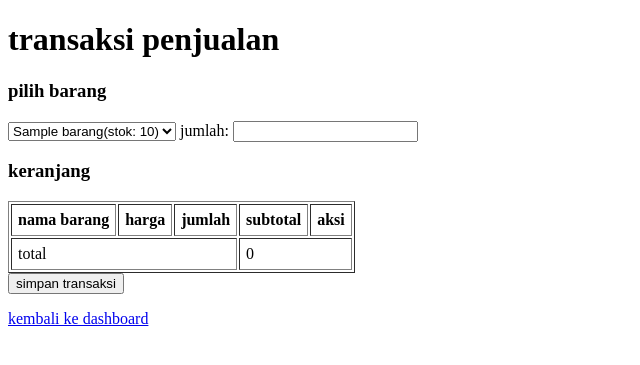
After one commit to aradeakandi62-gif/warung-abc, a PHP site: page /transaksi.php in a window 1280 px wide. The commit adds this page. Shown: the top 365 px of the page, without its empty margins (0-640 px from the left). Run offline with PHP 8.4, Linux system fonts and the light colour scheme; the visitor is signed in with stand-in values (Sample User, id 1); tables that the repository leaves empty hold one stand-in row (values such as "Sample post").

Commit message:
saya sudah selesai modul3

```diff
--- a/data_barang.php
+++ b/data_barang.php
@@ -28,7 +28,7 @@ $hasil = mysqli_query($koneksi, $sql);
         <td><?php echo $row['tanggal_kadaluarsa']; ?></td>
         <td>
             <a href="edit_barang.php?id=<?php echo $row['id_barang']; ?>">edit</a> |
-            <a href="hapus_barang.php?id=<?php echo $row['id_barang']; ?>">onclick="return confirm('yakin hapus barang ini?');">hapus</a>
+            <a href="hapus_barang.php?id=<?php echo $row['id_barang']; ?>" onclick="return confirm('yakin hapus barang ini?');">hapus</a>
         </td>
     </tr>
     <?php } ?>
--- a/hapus_barang.php
+++ b/hapus_barang.php
@@ -16,7 +16,6 @@ if (mysqli_query($koneksi, $sql)) {
     $waktu = date('Y-m-d H:i:s');
     $aktivitas = "hapus barang: " . $data['nama_barang'];
     $log = "INSERT INTO tbl_log (id_user, aktivitas, waktu) VALUES ('$id_user', '$aktivitas', '$waktu')";
-
     mysqli_query($koneksi, $log);
 }
 
--- a/proses_edit_barang.php
+++ b/proses_edit_barang.php
@@ -1,5 +1,4 @@
 <?php
-session_start();
 include 'includes/cek_session.php';
 include 'config/koneksi.php';
 
--- a/proses_tambah.php
+++ b/proses_tambah_barang.php
@@ -10,8 +10,8 @@ $stok = $_POST['stok'];
 $exp = $_POST['tanggal_kadaluarsa'];
 $exp_sql = $exp === '' ? 'null' : "'$exp'";
 
-$sql = "INSERT INTO tbl_barang (kode_barang, nama_barang, harga_Satuan, stok, tanggal_kadaluarsa)";
-$sql = "VALUES ('$kode', '$nama', '$stok', $exp_sql)";
+$sql = "INSERT INTO tbl_barang (kode_barang, nama_barang, harga_satuan, stok, tanggal_kadaluarsa)";
+$sql .= "VALUES ('$kode', '$nama', '$harga', '$stok', $exp_sql)";
 
 if (mysqli_query($koneksi, $sql)) {
     $id_user = $_SESSION['id_user'];
--- a/proses_tambah_keranjang.php
+++ b/proses_tambah_keranjang.php
@@ -22,7 +22,7 @@ if ($barang && $jumlah > 0 && $jumlah <= $barang['stok']) {
         'harga' => $barang['harga_satuan'],
         'jumlah' => $jumlah,
         'subtotal' => $subtotal
-    )
+    );
 }else{
     $_SESSION['pesan_error'] = 'jumlah melebihi stok atau barang tidak ditemukan!';
 }
--- /dev/null
+++ b/transaksi.php
@@ -0,0 +1,61 @@
+<?php
+session_start();
+include 'includes/cek_session.php';
+include 'config/koneksi.php';
+
+if (!isset($_SESSION['keranjang'])) {
+    $_SESSION['keranjang'] = array();
+}
+
+$daftar_barang = mysqli_query($koneksi, "SELECT * FROM tbl_barang WHERE stok > 0");
+$total = 0;
+foreach ($_SESSION['keranjang']as $item) {
+}
+?>
+<!DOCTYPE html>
+<html lang="en">
+<head>
+    <title>transaksi - warung ABC</title>
+</head>
+<body>
+    <h1>transaksi penjualan</h1>
+
+    <?php if (isset($_SESSION['pesan_error'])) {
+        echo '<p>' . $_SESSION['pesan_error'] . '</p>';
+        unset($_SESSION['pesan_error']);
+    } ?>
+
+    <h3>pilih barang</h3>
+    <form action="proses_tambah_keranjang.php" method="POST">
+        <select name="id_barang" required>
+            <?php while ($b = mysqli_fetch_assoc($daftar_barang)) { ?>
+        <option value="<?php echo $b['id_barang']; ?> ">
+            <?php echo $b['nama_barang'] . '(stok: ' . $b['stok'] . ')'; ?>
+        </option>
+        <?php } ?>
+        </select>
+        jumlah: <input type="number" name="jumlah" min="1" required>
+    </form>
+
+    <h3>keranjang</h3>
+    <table border="1" cellpadding="6">
+        <tr><th>nama barang</th><th>harga</th><th>jumlah</th><th>subtotal</th><th>aksi</th></tr>
+        <?php foreach ($_SESSION['keranjang'] as $id_barang => $item) { ?>
+    <tr>
+        <td><?php echo $item['nama_barang']; ?></td>
+        <td><?php echo number_format($item['harga'], 0, ',', '.'); ?></td>
+        <td><?php echo $item['jumlah']; ?></td>
+        <td><?php echo number_format($item['subtotal'], 0, ',', '.'); ?></td
+        <td><a href="hapus_keranjang.php?id=<?php echo $id_barang; ?>">hapus</a></td>
+    </tr>
+    <?php } ?>
+    <tr><td colspan="3">total</td>
+        <td colspan="2"><?php echo number_format($total, 0, ',', '.'); ?></td></tr>
+    </table>
+
+    <form action="proses_simpan_transaksi.php" method="POST">
+        <input type="submit" value="simpan transaksi">
+    </form>
+    <p><a href="dashboard.php">kembali ke dashboard</a></p>
+</body>
+</html>
```
Also changed, not shown: dashboard.php (+0 -16 lines), proses_simpan_transaksi.php (added, +47 -0 lines), riwayat_transaksi.php (added, +26 -0 lines).
